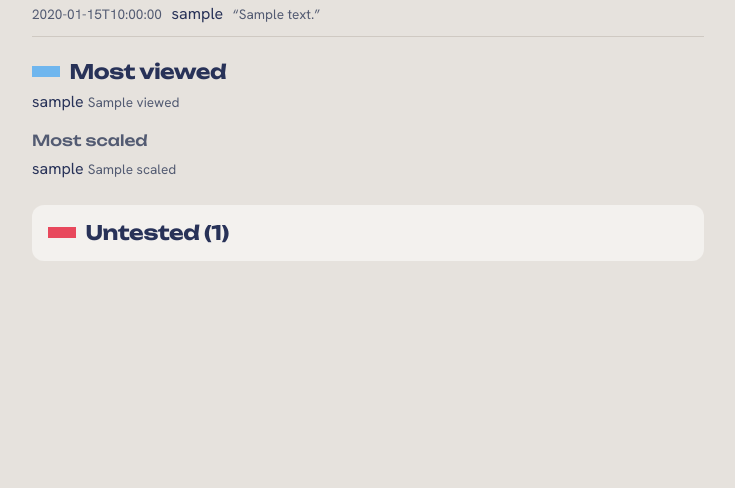
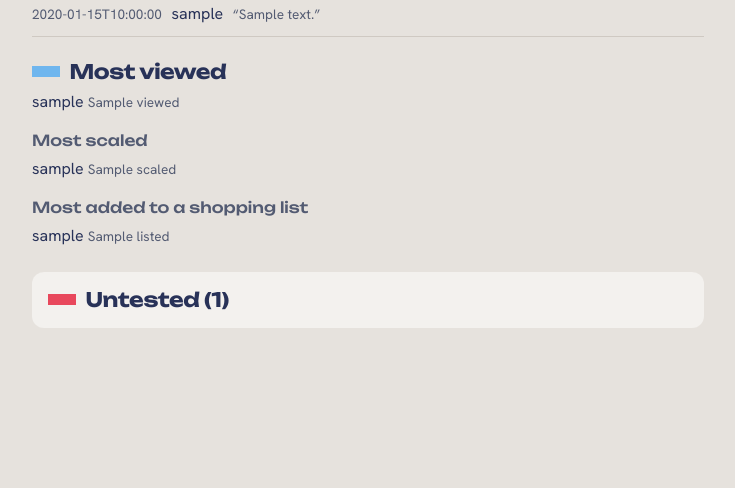
Before and after one commit to cgoettel/recipes, a Python web app: template site/src/recipes_site/templates/me.html in a window 1280 px wide. Shown: the part 235-723 px from the top of the page, without its empty margins (272-1007 px from the left). Run offline with Jinja, Linux system fonts and the light colour scheme; the template is opened without the code that fills it: most values are stand-ins (such as "Sample title", 1, 10 or a date in 2020); style sheets or scripts are compiled from the project's sources; some libraries are stand-ins or nearby versions.

Commit message:
feat(site): count recipes added to shopping lists

```diff
--- a/site/src/recipes_site/counts.py
+++ b/site/src/recipes_site/counts.py
@@ -1,4 +1,4 @@
-"""Count recipe views and scales, aggregate only.
+"""Count recipe views, scales and shopping-list adds, aggregate only.
 
 Counting is best effort: the site serves recipes from the image, so a database
 outage must never break a page. Failures are logged and dropped.
@@ -18,7 +18,7 @@ from recipes_site.models import RecipeDailyCount
 
 logger = structlog.get_logger()
 
-KINDS = ("view", "scale")
+KINDS = ("view", "scale", "list")  # "list": added to a shopping list
 
 
 def bump(slug: str, kind: str, today: dt.date | None = None) -> None:
--- a/site/src/recipes_site/models.py
+++ b/site/src/recipes_site/models.py
@@ -14,7 +14,7 @@ class Base(DeclarativeBase):
 
 
 class RecipeDailyCount(Base):
-    """Aggregate, cookie-free counts per recipe per day (views, scales).
+    """Aggregate, cookie-free counts per recipe per day (views, scales, list adds).
 
     No visitor identifiers of any kind: one row per (slug, day, kind).
     """
--- a/site/src/recipes_site/static/app.js
+++ b/site/src/recipes_site/static/app.js
@@ -192,11 +192,18 @@
     };
     if (plan().some(function (p) { return p.slug === slug; })) markAdded();
     addBtn.addEventListener("click", function () {
+      var already = plan().some(function (p) { return p.slug === slug; });
       var items = plan().filter(function (p) { return p.slug !== slug; });
       items.push({ slug: slug, scale: addBtn.getAttribute("data-scale"), title: addBtn.getAttribute("data-title") });
       store(PLAN, items);
       markAdded();
       showCount();
+      // Count the add (not a re-add at another scale): an anonymous total, no cookie.
+      if (!already && navigator.sendBeacon) {
+        var body = new FormData();
+        body.append("slug", slug);
+        navigator.sendBeacon("/count/list", body);
+      }
     });
   }
 
--- a/site/src/recipes_site/templates/me.html
+++ b/site/src/recipes_site/templates/me.html
@@ -32,6 +32,12 @@
     {% for slug, n in top_scaled %}<li>{% if slug in recipes %}<a href="/{{ slug }}">{{ recipes[slug].title }}</a>{% else %}{{ slug }}{% endif %} <span class="muted small">{{ n }}</span></li>{% endfor %}
   </ol>
   {% endif %}
+  {% if top_listed %}
+  <h3 class="subheading">Most added to a shopping list</h3>
+  <ol class="prose">
+    {% for slug, n in top_listed %}<li>{% if slug in recipes %}<a href="/{{ slug }}">{{ recipes[slug].title }}</a>{% else %}{{ slug }}{% endif %} <span class="muted small">{{ n }}</span></li>{% endfor %}
+  </ol>
+  {% endif %}
 </section>
 
 <details class="staples">
```
Also changed, not shown: CLAUDE.md (+3 -3 lines), site/src/recipes_site/app.py (+12 -0 lines), site/tests/test_cooklog.py (+21 -0 lines), site/CHANGELOG.md, site/README.md.
